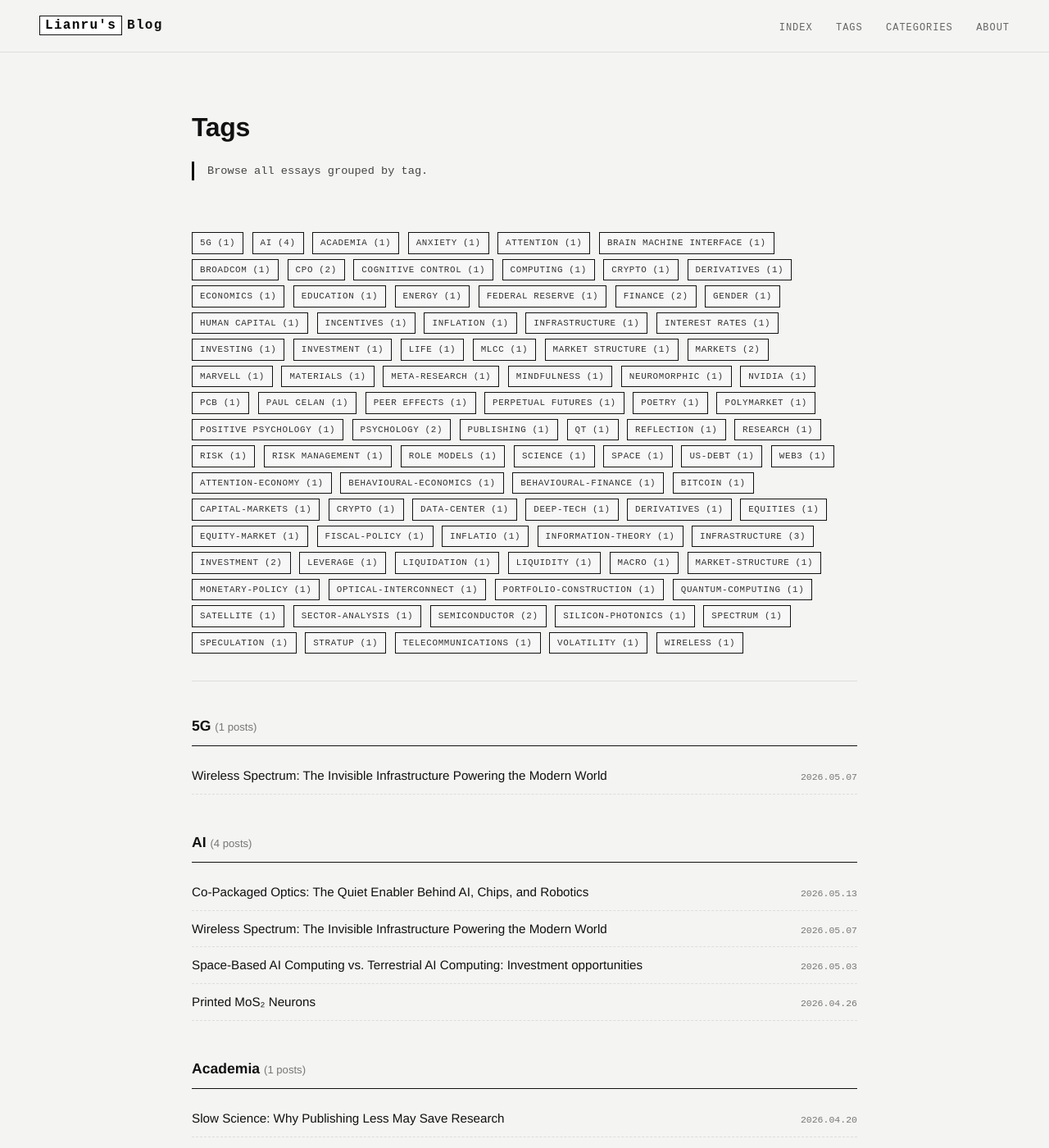
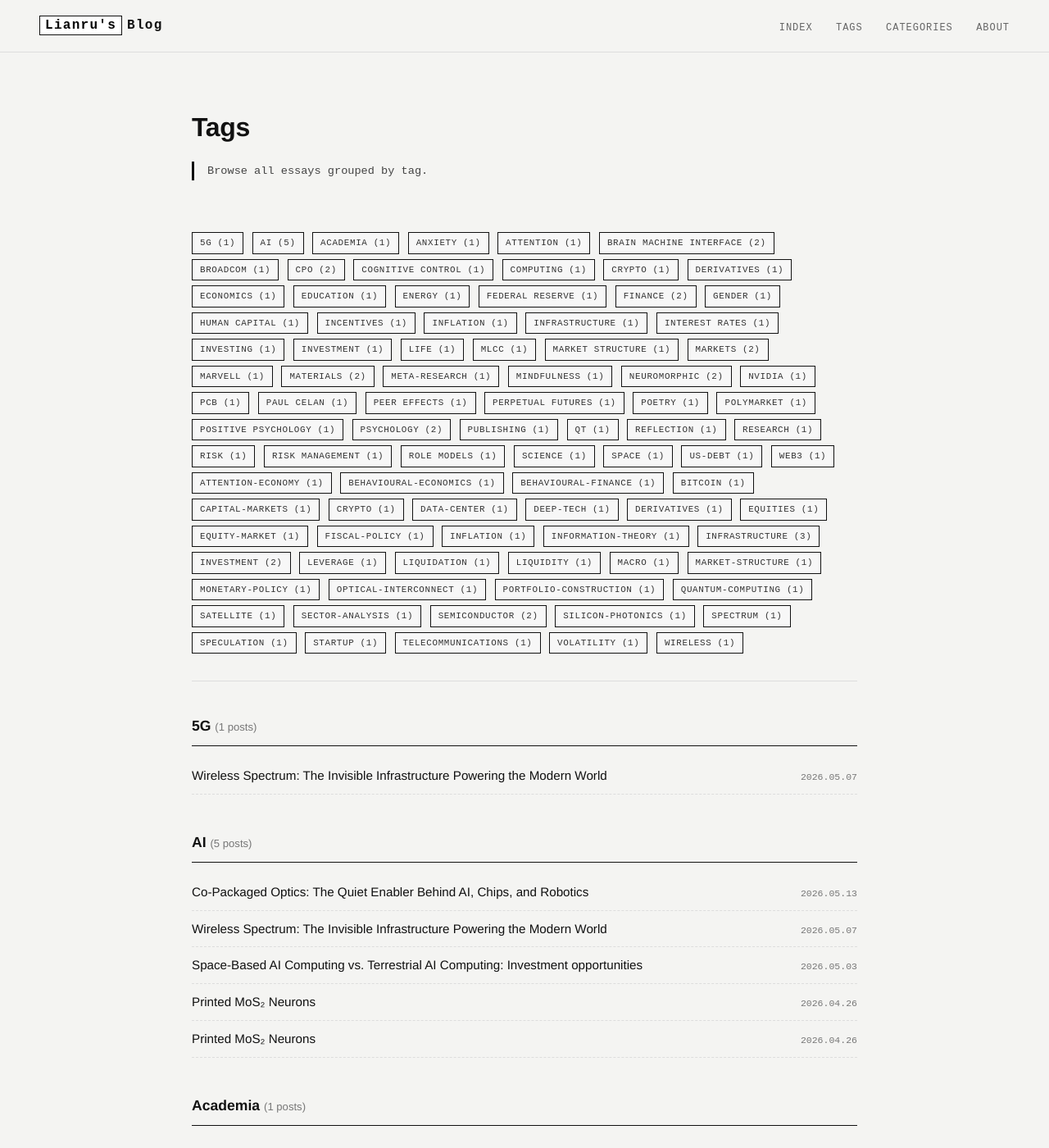
Before and after one commit to LianruLiu/LianruLiu.github.io, a Jekyll site: the page built from tags.html, in a window 1280 px wide and 1400 px high. Shown: the whole window at 82% size. Built offline with Jekyll 4.4.1, drawn with Linux system fonts in a browser that asks for light colours; some of the changed text lies outside the part shown.

Commit message:
Fix blog bugs
- Rename post file containing '#' (it broke the post URL; '#' is a URL fragment char)
- Fix non-padded date 2026-4-27 -> 2026-04-27
- Fix tag typos: stratup -> startup, inflatio -> inflation
- Disable placeholder GA4 snippet (G-XXXXXXXXXX) until a real measurement ID is set
- Set <html lang="en"> (page content is English)
- Close unclosed <div class="article"> in about.md
- Remove stray Myblog_config.yml (Jekyll only reads _config.yml)

```diff
--- a/_layouts/default.html
+++ b/_layouts/default.html
@@ -1,5 +1,5 @@
 <!DOCTYPE html>
-<html lang="zh-CN">
+<html lang="en">
 <head>
   <meta charset="UTF-8">
   <meta name="viewport" content="width=device-width, initial-scale=1.0">
@@ -20,6 +22,7 @@
     gtag('js', new Date());
     gtag('config', 'G-XXXXXXXXXX');
   </script>
+  -->
 
   <style>
     :root {
--- a/_posts/2026-04-27-Startup-Models-in-Web3.md
+++ b/_posts/2026-04-27-Startup-Models-in-Web3.md
@@ -1,9 +1,9 @@
 ---
 layout: post
 title: "The Two Most Valuable Startup Models in Web3 Today"
-date: 2026-4-27
+date: 2026-04-27
 categories: Finance
-tags: [Markets, Finance, stratup, Web3]
+tags: [Markets, Finance, startup, Web3]
 ---
 ## Introduction: Most Founders Build Products, Few Build Market Structure
 
--- a/_posts/2026-06-07-debt-vs-inflation.md
+++ b/_posts/2026-06-07-debt-vs-inflation.md
@@ -3,7 +3,7 @@
 title: "The Wrong Debate: Why Debt Arithmetic Matters More Than Inflation Narrative Right Now"
 date: 2026-06-07
 categories: [Macro, Federal Reserve]
-tags: [US-debt, inflatio, monetary-policy]
+tags: [US-debt, inflation, monetary-policy]
 ---
 
 The dominant narrative in financial markets right now runs roughly as follows: inflation is back, the jobs market is running hot, Kevin Warsh is a hawk by temperament and voting record, and therefore rate hikes are coming. After the May nonfarm payrolls print landed at 172,000 against an expectation of 88,000, traders rapidly repriced — a quarter-point rate hike is now being fully priced in by the end of the year according to the CME FedWatch tool.
```
Also changed, not shown: other parts of _layouts/default.html (+4 -2 lines), Myblog_config.yml (deleted, +0 -7 lines), _posts/2026-04-26-Printed-MoS2-Neurons.md (added, +121 -0 lines), about.md (+2 -0 lines).
